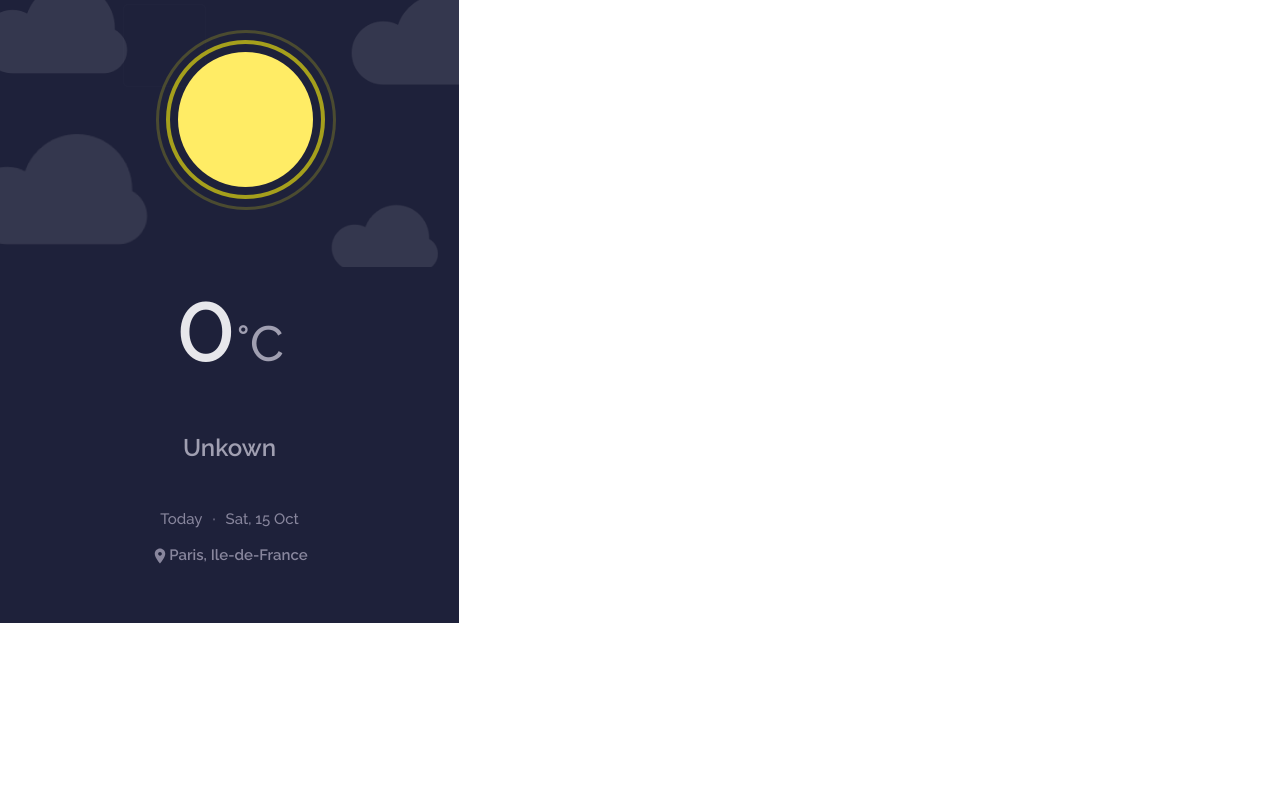
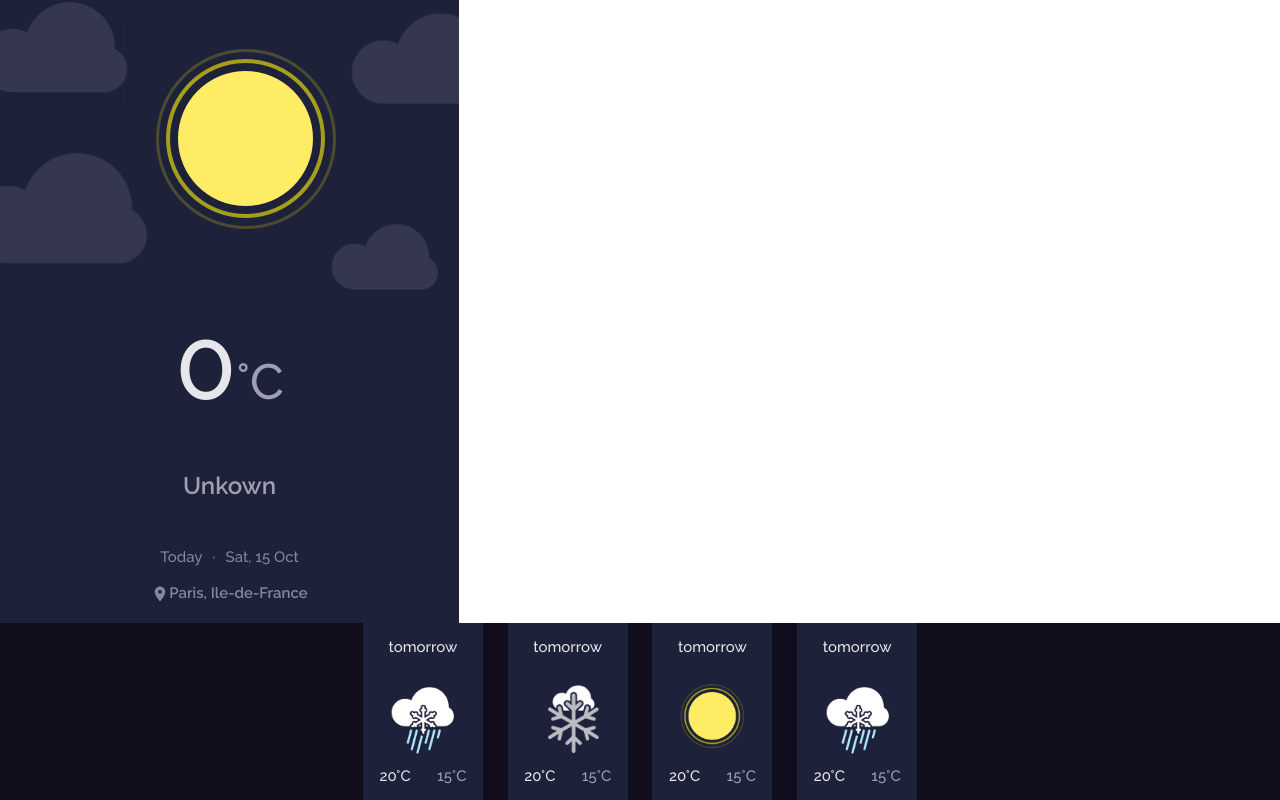
Before and after one commit to dvqc/weather-app, a Next.js app: page / in a window 1280 px wide. Shown: the part 177-977 px from the top of the page. Before the commit the page ends 800 px from the top, so only its background shows below. Built offline with nearby package versions, Linux system fonts and the light colour scheme; no server answers.

Commit message:
added forecast and highlights components

```diff
--- /dev/null
+++ b/components/ForcastContainer.tsx
@@ -0,0 +1,16 @@
+import styles from 'styles/Forecast.module.scss'
+import ForecastCard from './ForecastCard';
+
+const ForecastContainer = () => {
+
+    return (
+        <div className={styles["forecast-container"]}>
+            <ForecastCard conditionImg='Sleet'></ForecastCard>
+            <ForecastCard conditionImg='Hail'></ForecastCard>
+            <ForecastCard conditionImg='Clear'></ForecastCard>
+            <ForecastCard conditionImg='Sleet'></ForecastCard>
+        </div>
+    )
+}
+
+export default ForecastContainer;
--- /dev/null
+++ b/components/ForecastCard.tsx
@@ -0,0 +1,17 @@
+/* eslint-disable @next/next/no-img-element */
+import styles from "styles/Forecast.module.scss"
+
+const ForecastCard = ({ conditionImg }: { conditionImg: string }) => {
+    return (
+        <div className={styles["forecast-card"]}>
+            <p className={styles["forecast-date"]}>tomorrow</p>
+            <img src={`/images/conditions/${conditionImg}.png`} alt='forecast weather image' />
+            <div className={styles["forecast-temp"]}>
+                <p className={styles["day-temp"]}>20°C</p>
+                <p className={styles["night-temp"]}>15°C</p>
+            </div>
+        </div>
+    )
+}
+
+export default ForecastCard;
--- /dev/null
+++ b/components/HighlightsCard.tsx
@@ -0,0 +1,13 @@
+import styles from "styles/Highlights.module.scss"
+
+const HighlightsCard = ({ title, measurement, unit }: { title: string, measurement: number, unit: string }) => {
+
+    return (
+        <div className={styles["highlights-card"]}>
+            <h2>{title}</h2>
+            <p>{measurement}<span className={styles["highlights-unit"]}>{' '}{unit}</span></p>
+        </div>
+    )
+}
+
+export default HighlightsCard;
--- /dev/null
+++ b/components/HighlightsContainer.tsx
@@ -0,0 +1,18 @@
+import styles from "styles/Highlights.module.scss"
+import HighlightsCard from "./HighlightsCard";
+
+const HighlightsContainer = () => {
+    return (
+        <div className={styles["highlights-container"]}>
+            <h1 className={styles["highlights-title"]}>Today&apos;s Highlights</h1>
+            <div className={styles["highlights-card-container"]}>
+                <HighlightsCard title={'Wind Status'} measurement={7} unit={'mph'}></HighlightsCard>
+                <HighlightsCard title={'Humidity'} measurement={82} unit={'%'}></HighlightsCard>
+                <HighlightsCard title={'Visibility'} measurement={6.4} unit={'miles'}></HighlightsCard>
+                <HighlightsCard title={'Air Pressure'} measurement={998} unit={'mb'}></HighlightsCard>
+            </div>
+        </div>
+    )
+}
+
+export default HighlightsContainer;
--- a/components/SideBar.tsx
+++ b/components/SideBar.tsx
@@ -4,7 +4,7 @@ import styles from "styles/SideBar.module.scss"
 import DataContext from "../contexts/DataContext";
 import useFetchByCity from "../hooks/useFetchByCity";
 import useFetchCities from "../hooks/useFetchCities";
-import { ICoords } from "../interfaces";
+import { ICoords, TempUnit } from "../interfaces";
 import { formatDate, setNewCoords, translateCondition } from "../utils";
 import CitiesList from "./CitiesList";
 
@@ -27,13 +27,6 @@ const SideBar = ({ setCoords, coords }: { setCoords: Dispatch<SetStateAction<ICo
         setSearching(true);
     }
 
-    useEffect(() => {
-        if (!searching) {
-            setSearchInput('');
-            setSearchCity('');
-            setSearchedCitites(['']);
-        }
-    }, [searching, setSearchedCitites, setSearchInput, setSearchCity])
 
     const handleSearchUnfocus = () => {
         setSearching(false)
@@ -43,13 +36,21 @@ const SideBar = ({ setCoords, coords }: { setCoords: Dispatch<SetStateAction<ICo
         setSearchCity(searchInput);
     }
 
+    useEffect(() => {
+        if (!searching) {
+            setSearchInput('');
+            setSearchCity('');
+            setSearchedCitites(['']);
+        }
+    }, [searching, setSearchedCitites, setSearchInput, setSearchCity])
+
     let citiesList;
     searchedCities[0] != '' ? citiesList = <CitiesList cities={searchedCities} onSelect={setSearching} /> : citiesList = <></>
     let searchButton;
     searching ? searchButton = <button className={styles["search-button"]} onClick={handleSearch}>Search</button> : searchButton = <></>
 
     return (
-        <div className={styles['sidebar']}>
+        <div className={`${styles["sidebar"]} ${searching ? styles["focused"] : ''}`}>
             <div className={`${styles["cancel-search"]} ${!searching ? styles["hide"] : ""}`}>
                 <button onClick={handleSearchUnfocus}></button>
             </div>
@@ -63,10 +64,14 @@ const SideBar = ({ setCoords, coords }: { setCoords: Dispatch<SetStateAction<ICo
             {citiesList}
 
             <CurrentWeatherImage searching={searching} conditionImg={translateCondition(data.condition)} />
+            <div>
             <CurrentWeatherTemp searching={searching} temp={data.temp_c} unit={"C"}></CurrentWeatherTemp>
             <CurrentWeatherType searching={searching} conditionText={data.condition_text} />
+            </div>
+            <div>
             <CurrentDate searching={searching} />
             <CurrentLocation searching={searching} city={data.city} region={data.region} />
+            </div>
         </div>
     )
 
@@ -80,7 +85,7 @@ const CurrentWeatherImage = ({ conditionImg, searching }: { conditionImg: string
     )
 }
 
-const CurrentWeatherTemp = ({ temp, unit, searching }: { temp: number, unit: "C" | "F", searching: boolean }) => {
+const CurrentWeatherTemp = ({ temp, unit, searching }: { temp: number, unit: TempUnit, searching: boolean }) => {
     return (
         <div className={`${styles["current-weather-temp"]} ${searching ? styles["hide"] : ""}`}>
             {temp}<span>°{unit}</span>
--- a/interfaces.tsx
+++ b/interfaces.tsx
@@ -25,7 +25,6 @@ interface ICoords {
     lat: number,
     lon: number
 }
-// define function interface ?
+type TempUnit = "C" | "F"
 
-
-export type { ICurrentData, ICoords, IDataContext, ISetData }
+export type { ICurrentData, ICoords, IDataContext, ISetData, TempUnit }
--- a/pages/index.tsx
+++ b/pages/index.tsx
@@ -1,5 +1,9 @@
 import type { NextPage } from 'next'
-import { useEffect, useState } from 'react';
+import { useState } from 'react';
+import ForecastContainer from '../components/ForcastContainer';
+import ForecastCard from '../components/ForecastCard';
+import HighlightsCard from '../components/HighlightsCard';
+import HighlightsContainer from '../components/HighlightsContainer';
 import SideBar from '../components/SideBar'
 import DataContext from '../contexts/DataContext'
 import useFetchCoords from '../hooks/useFetchCoords';
@@ -16,6 +20,7 @@ const Home: NextPage = () => {
     <DataContext.Provider value={{ data, setData }}>
       <div>
         <SideBar coords={coords} setCoords={setCoords}></SideBar>
+        <ForecastContainer></ForecastContainer>
       </div>
     </DataContext.Provider>
   )
--- /dev/null
+++ b/styles/Forecast.module.scss
@@ -0,0 +1,48 @@
+@import './globals.scss';
+.forecast-container{
+    display: flex;
+    flex-wrap: wrap;
+    gap: 1.65rem;
+    justify-content: center;
+    background-color: $background-dark;
+}
+
+.forecast-card {
+    width: 8rem;
+    height: 11.8rem;
+    background-color: $background-light;
+    font-size: 1rem;
+    font-weight: 500;
+    padding: 1rem 1.1rem;
+    display: flex;
+    flex-direction: column;
+    justify-content: space-between;
+}
+.forecast-card img{
+    width: 5rem;
+}
+.forecast-date {
+    line-height: 1.2rem;
+    text-align: center;
+    color: $text-light;
+    margin: 0;
+    padding: 0;
+}
+
+.forecast-temp {
+    display: flex;
+    justify-content: space-between;
+
+}
+
+.day-temp {
+    color: $text-light;
+    margin: 0;
+    padding: 0;
+}
+
+.night-temp {
+    color: $text-grey;
+    margin: 0;
+    padding: 0;
+}
--- /dev/null
+++ b/styles/Highlights.module.scss
@@ -0,0 +1,53 @@
+@import './globals.scss';
+
+.highlights-container {
+    margin: 2rem;
+    padding: 0;
+}
+
+.highlights-title{
+    font-size: 1.6rem;
+    font-weight: 700;
+    line-height: 1.9rem;
+    color: $text-light;
+}
+
+.highlights-card-container {
+    display: flex;
+    flex-wrap: wrap;
+    gap: 3.2rem;
+    justify-content: center;
+    background-color: $background-dark;
+}
+
+.highlights-card {
+    min-height: 10rem;
+    min-width: 22rem;
+    background-color: $background-light;
+    color: $text-light;
+    padding: 1.5rem;
+}
+
+.highlights-card h2 {
+    margin: .3rem;
+    padding: 0;
+    font-size: 1rem;
+    font-weight: 500;
+    line-height: 1.25rem;
+    text-align: center;
+}
+
+.highlights-card p {
+    margin: 0;
+    padding: 0;
+    font-size: 4rem;
+    font-weight: 700;
+    line-height: 5rem;
+    text-align: center;
+}
+
+.highlights-unit{
+    font-size: 2.3rem;
+    font-weight: 500;
+    line-height: 3rem;
+}
--- a/styles/SideBar.module.scss
+++ b/styles/SideBar.module.scss
@@ -2,12 +2,16 @@
 
 .sidebar {
     width: 30.6rem;
-    min-height: 100vh;
+    height: 100vh;
     display: flex;
     flex-direction: column;
     background-color: $background-light;
+    justify-content: space-between;
 }
 
+.sidebar.focused{
+    justify-content: flex-start;
+}
 
 .topbar {
     margin: 2.8rem 3rem;
@@ -15,6 +19,7 @@
     flex-direction: row;
     justify-content: space-between;
 }
+
 
 
 @mixin topbar-mixin {
@@ -94,12 +99,12 @@
 }
 
 .current-weather-img {
-    min-height: 40vh;
     display: flex;
     justify-content: center;
     align-items: center;
     position: relative;
     z-index: 1;
+    flex-grow: 1;
 }
 
 .current-weather-img::before {
```
